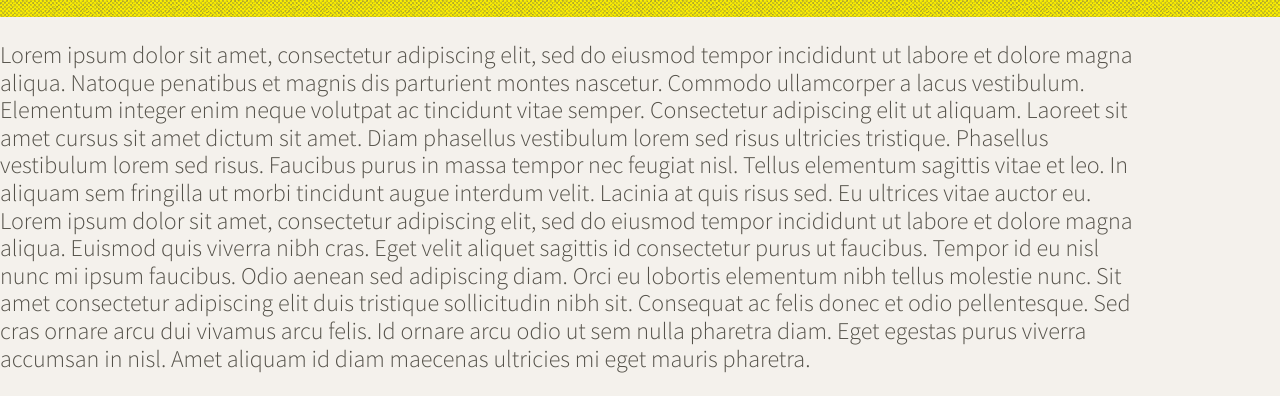
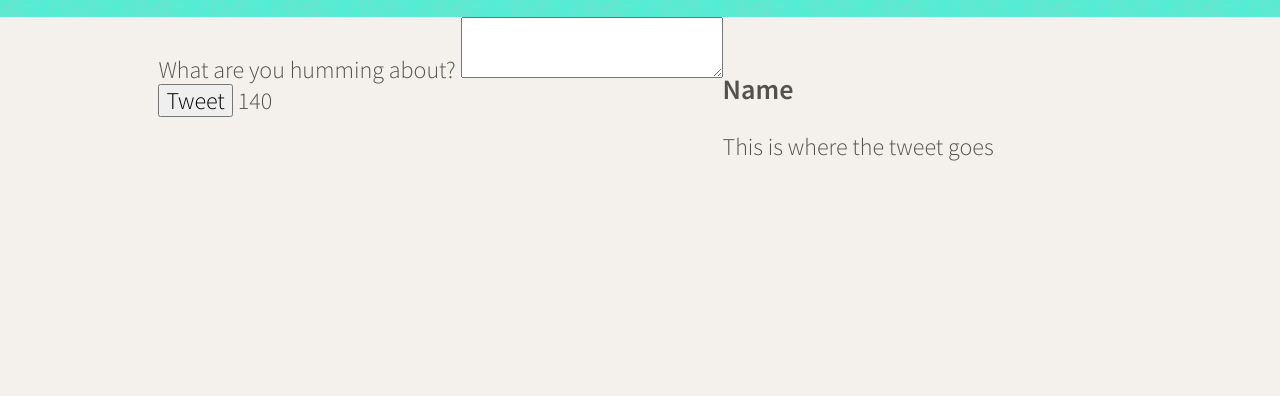
Before and after one commit to JoryLa/TweeterTemplate, a website: page public/index.html in a window 1280 px wide. Shown: the part 503-899 px from the top of the page. After the commit the page ends 800 px from the top, so only its background shows below. Drawn offline with nearby package versions, Linux system fonts and the light colour scheme.

Commit message:
Change header colour

```diff
--- a/public/index.html
+++ b/public/index.html
@@ -20,6 +20,9 @@
 
     <!-- Header CSS -->
     <link rel="stylesheet" href="/styles/header.css" type="text/css" />
+
+    <!-- New Tweet CSS -->
+    <link rel="stylesheet" href="/styles/new-tweet.css" type="text/css" />
 
     <!-- External JS -->
     <script src="https://ajax.googleapis.com/ajax/libs/jquery/3.4.1/jquery.min.js"></script>
@@ -48,15 +51,29 @@
       </div>
       <br>
       <div>
-          <h2>Your Name</h2>
+          <h2 class="name">Your Name</h2>
       </div>
     </header>
 
     <!-- Page-specific (main) content here -->
     <main class="container">
-      <p>Lorem ipsum dolor sit amet, consectetur adipiscing elit, sed do eiusmod tempor incididunt ut labore  et dolore magna aliqua. Natoque penatibus et magnis dis parturient montes nascetur. Commodo ullamcorper a lacus vestibulum. Elementum integer enim neque volutpat ac tincidunt vitae semper. Consectetur adipiscing elit ut aliquam. Laoreet sit amet cursus sit amet dictum sit amet. Diam phasellus vestibulum lorem sed risus ultricies tristique. Phasellus vestibulum lorem sed risus. Faucibus purus in massa tempor nec feugiat nisl. Tellus elementum sagittis vitae et leo. In aliquam sem fringilla ut morbi tincidunt augue interdum velit. Lacinia at quis risus sed. Eu ultrices vitae auctor eu.
-        Lorem ipsum dolor sit amet, consectetur adipiscing elit, sed do eiusmod tempor incididunt ut labore et dolore magna aliqua. Euismod quis viverra nibh cras. Eget velit aliquet sagittis id consectetur purus ut faucibus. Tempor id eu nisl nunc mi ipsum faucibus. Odio aenean sed adipiscing diam. Orci eu lobortis elementum nibh tellus molestie nunc. Sit amet consectetur adipiscing elit duis tristique sollicitudin nibh sit. Consequat ac felis donec et odio pellentesque. Sed cras ornare arcu dui vivamus arcu felis. Id ornare arcu odio ut sem nulla pharetra diam. Eget egestas purus viverra accumsan in nisl. Amet aliquam id diam maecenas ultricies mi eget mauris pharetra.
-      </p>
+      <section class="new-tweet">
+        <form action="/tweets" method="post">
+          <label class="label" for="tweet-text">What are you humming about?</label>
+          <textarea name="text" id="tweet-text"></textarea>
+          <div class="undertext">
+              <button id="tweet" type="submit">Tweet</button>
+              <output name="counter" class="counter" for="tweet-text">140</output>
+          </div>
+        </form>
+      </section>
+      <section class="tweetContainer">
+        <article>
+          <img class="profile-pic" src="">
+          <h3>Name</h3>
+          <p>This is where the tweet goes</p>
+        </article>
+      </section>
     </main>
   </body>
 </html>
--- a/public/styles/header.css
+++ b/public/styles/header.css
@@ -5,5 +5,9 @@ header {
   align-items: center;
   height: 400px;
   width: 100vw;
-  background-image: url('../images/tweeterbackground.png');
+  background-image: url('../images/header.png');
 }
+
+.name {
+  font-family: 'Source Sans Pro', sans-serif;
+}
```
Also changed, not shown: public/images/header.png (added).
